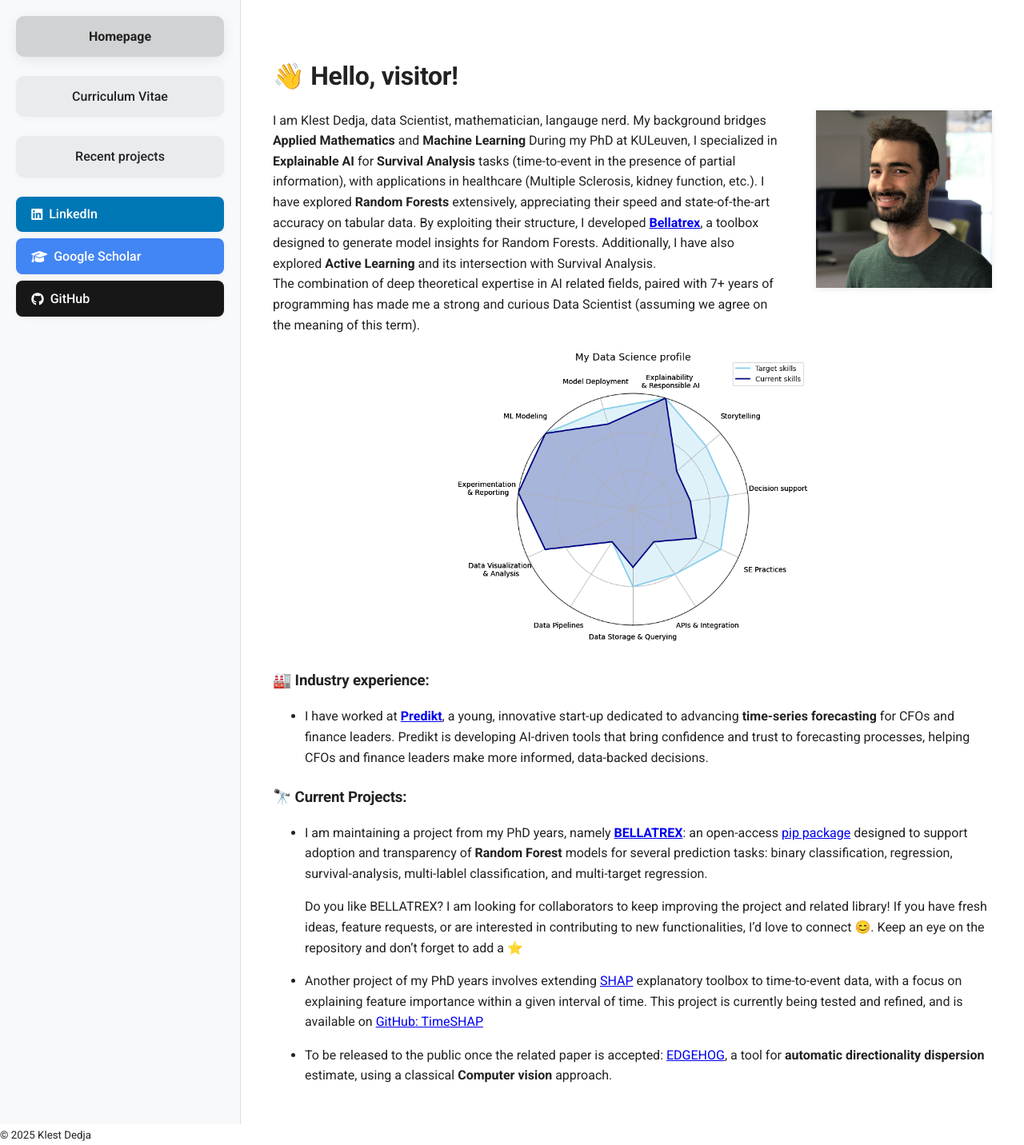
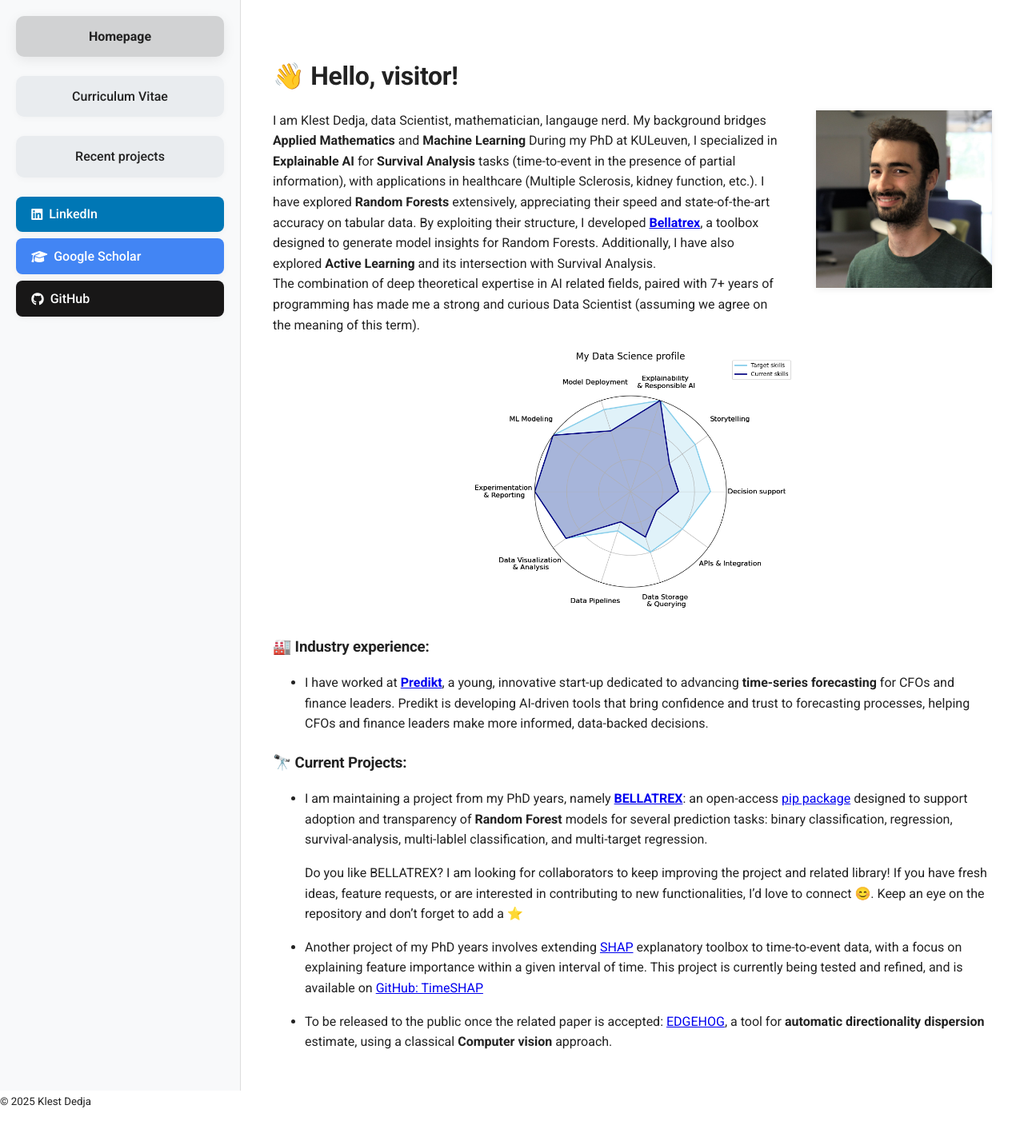
Before and after one commit to KlestDedja/klestdedja.github.io, a Jekyll site: the page built from index.md, in a window 1280 px wide. Shown: the whole page at 80% size. Built offline with Jekyll 4.4.1, drawn with Linux system fonts in a browser that asks for light colours; after the commit the page ends 1389 px from its top, so only the background shows below that.

Commit message:
update skillschart
increase font, decrease fig size

```diff
--- a/index.md
+++ b/index.md
@@ -30,7 +30,7 @@
 -->
 
 <p align="center">
-  <img src="/images/skills-chart-profile.png" alt="Skills Map"  style="width:50%; height:auto;" />
+  <img src="/images/skills-chart-profile.png" alt="Skills Map"  style="width:45%; height:auto;" />
 </p>
 
 ### 🏭 Industry experience:
```
Also changed, not shown: images/skills-chart-profile.png, 1 other file.
